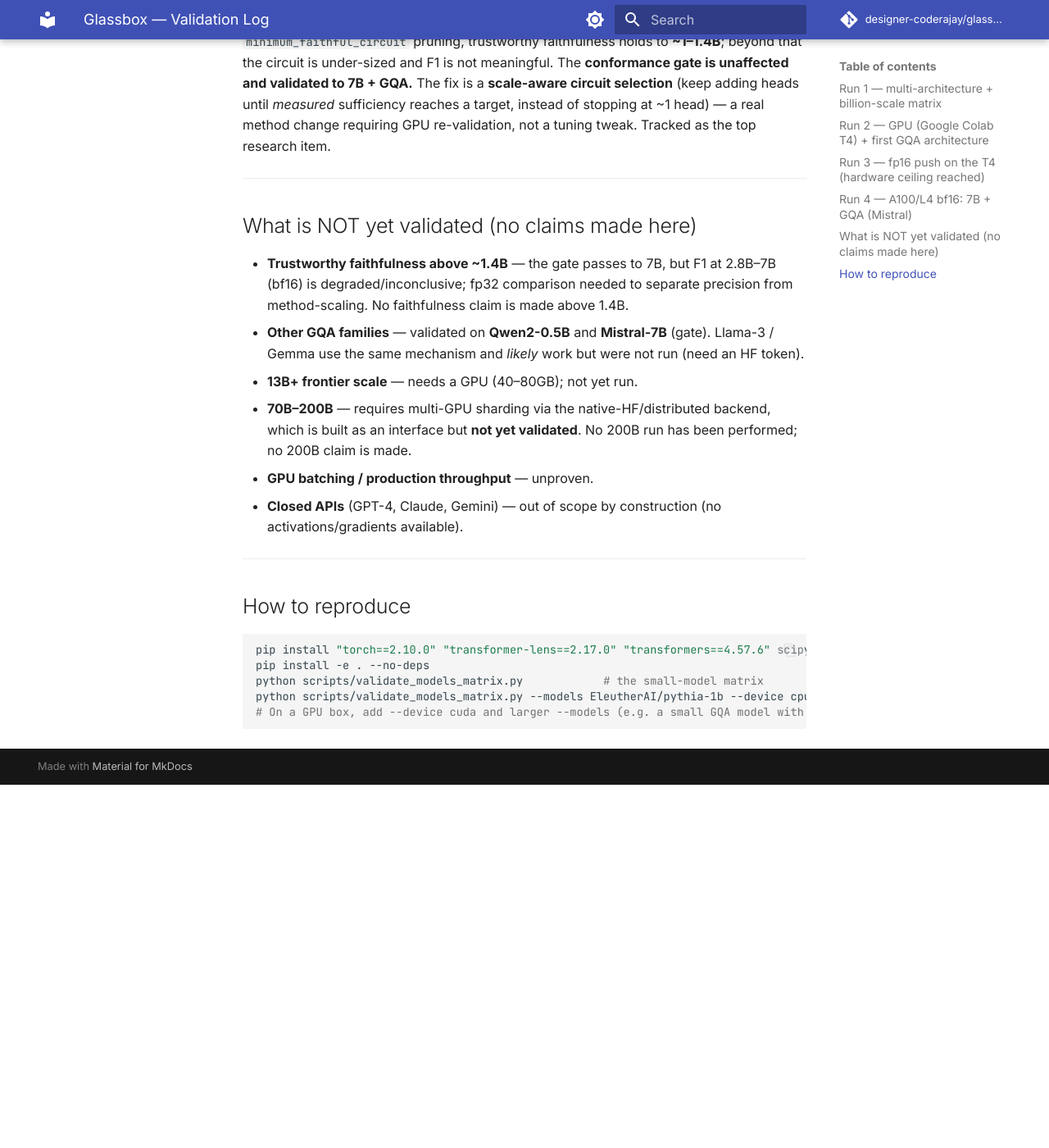
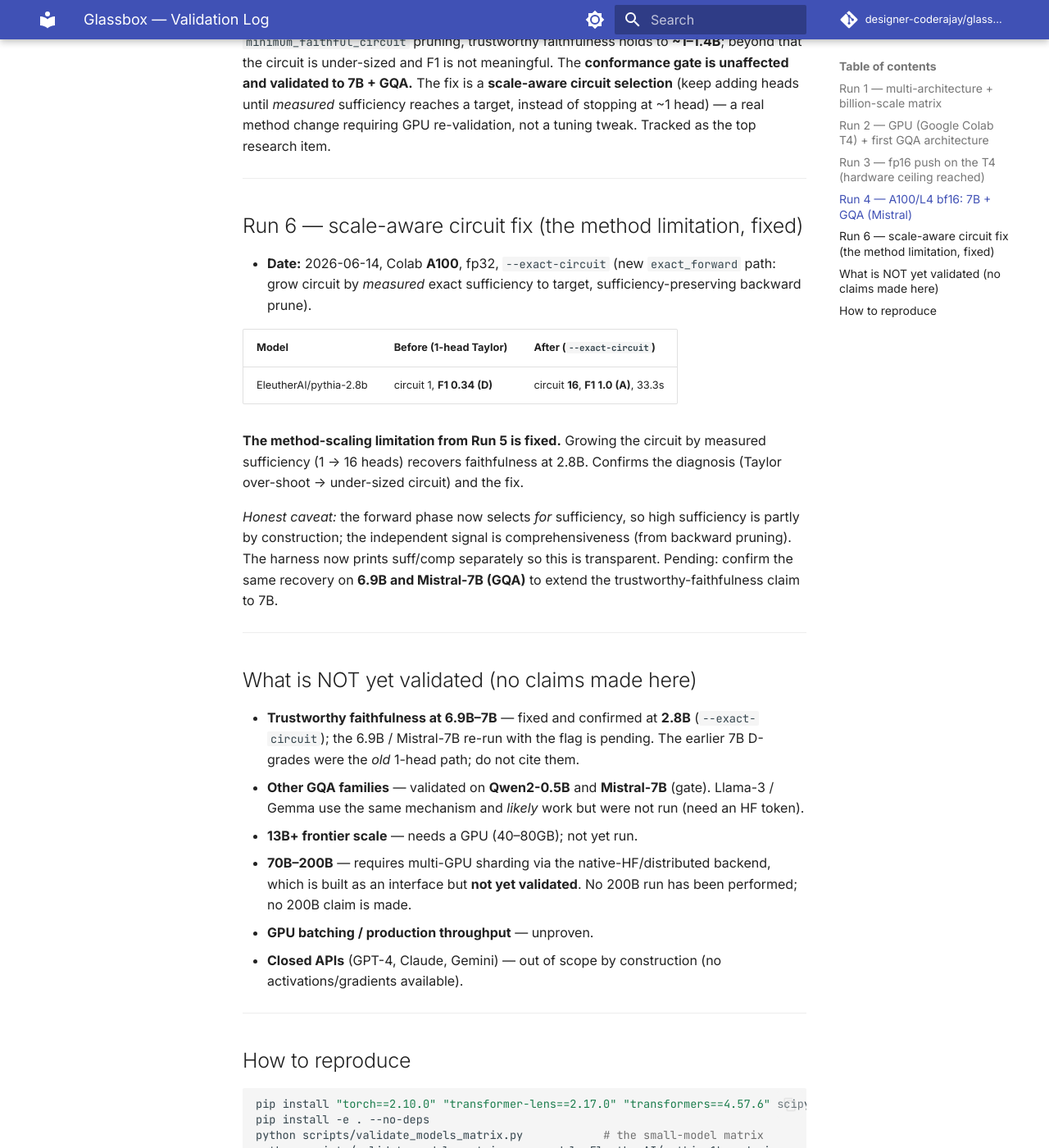
Before and after one commit to designer-coderajay/Glassbox-AI-2.0-Mechanistic-Interpretability-tool, an MkDocs documentation site: the page built from docs/VALIDATION_LOG.md, in a window 1280 px wide and 1400 px high, scrolled down 3983 px. Shown: the whole window at 82% size. Built offline with MkDocs 1.6.1 and Material for MkDocs 9.7.7, drawn with Linux system fonts in a browser that asks for light colours; comment, search, counter and statistics services are not loaded; before the commit the page ends 4940 px from its top, so only the background shows below that.

Commit message:
feat(core): scale-aware circuit selection recovers faithfulness at 2.8B (F1 0.34->1.0); suff/comp in matrix

```diff
--- a/docs/VALIDATION_LOG.md
+++ b/docs/VALIDATION_LOG.md
@@ -141,11 +141,33 @@
 
 ---
 
+## Run 6 — scale-aware circuit fix (the method limitation, fixed)
+
+- **Date:** 2026-06-14, Colab **A100**, fp32, `--exact-circuit` (new
+  `exact_forward` path: grow circuit by *measured* exact sufficiency to target,
+  sufficiency-preserving backward prune).
+
+| Model | Before (1-head Taylor) | After (`--exact-circuit`) |
+|---|---|---|
+| EleutherAI/pythia-2.8b | circuit 1, **F1 0.34 (D)** | circuit **16**, **F1 1.0 (A)**, 33.3s |
+
+**The method-scaling limitation from Run 5 is fixed.** Growing the circuit by
+measured sufficiency (1 → 16 heads) recovers faithfulness at 2.8B. Confirms the
+diagnosis (Taylor over-shoot → under-sized circuit) and the fix.
+
+*Honest caveat:* the forward phase now selects *for* sufficiency, so high
+sufficiency is partly by construction; the independent signal is comprehensiveness
+(from backward pruning). The harness now prints suff/comp separately so this is
+transparent. Pending: confirm the same recovery on **6.9B and Mistral-7B (GQA)**
+to extend the trustworthy-faithfulness claim to 7B.
+
+---
+
 ## What is NOT yet validated (no claims made here)
 
-- **Trustworthy faithfulness above ~1.4B** — the gate passes to 7B, but F1 at
-  2.8B–7B (bf16) is degraded/inconclusive; fp32 comparison needed to separate
-  precision from method-scaling. No faithfulness claim is made above 1.4B.
+- **Trustworthy faithfulness at 6.9B–7B** — fixed and confirmed at **2.8B**
+  (`--exact-circuit`); the 6.9B / Mistral-7B re-run with the flag is pending. The
+  earlier 7B D-grades were the *old* 1-head path; do not cite them.
 - **Other GQA families** — validated on **Qwen2-0.5B** and **Mistral-7B** (gate).
   Llama-3 / Gemma use the same mechanism and *likely* work but were not run (need
   an HF token).
```
Also changed, not shown: 1 other file.
